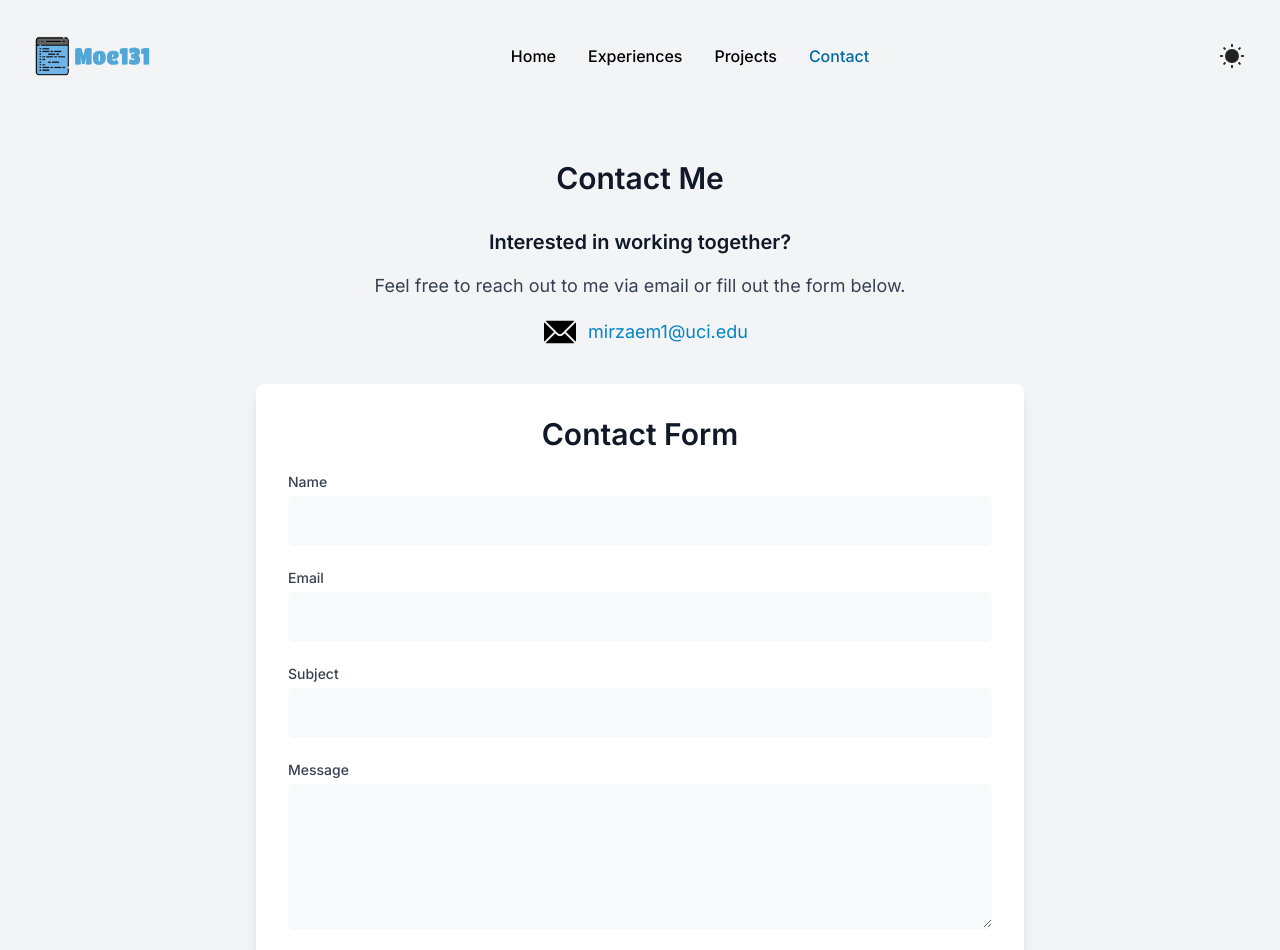
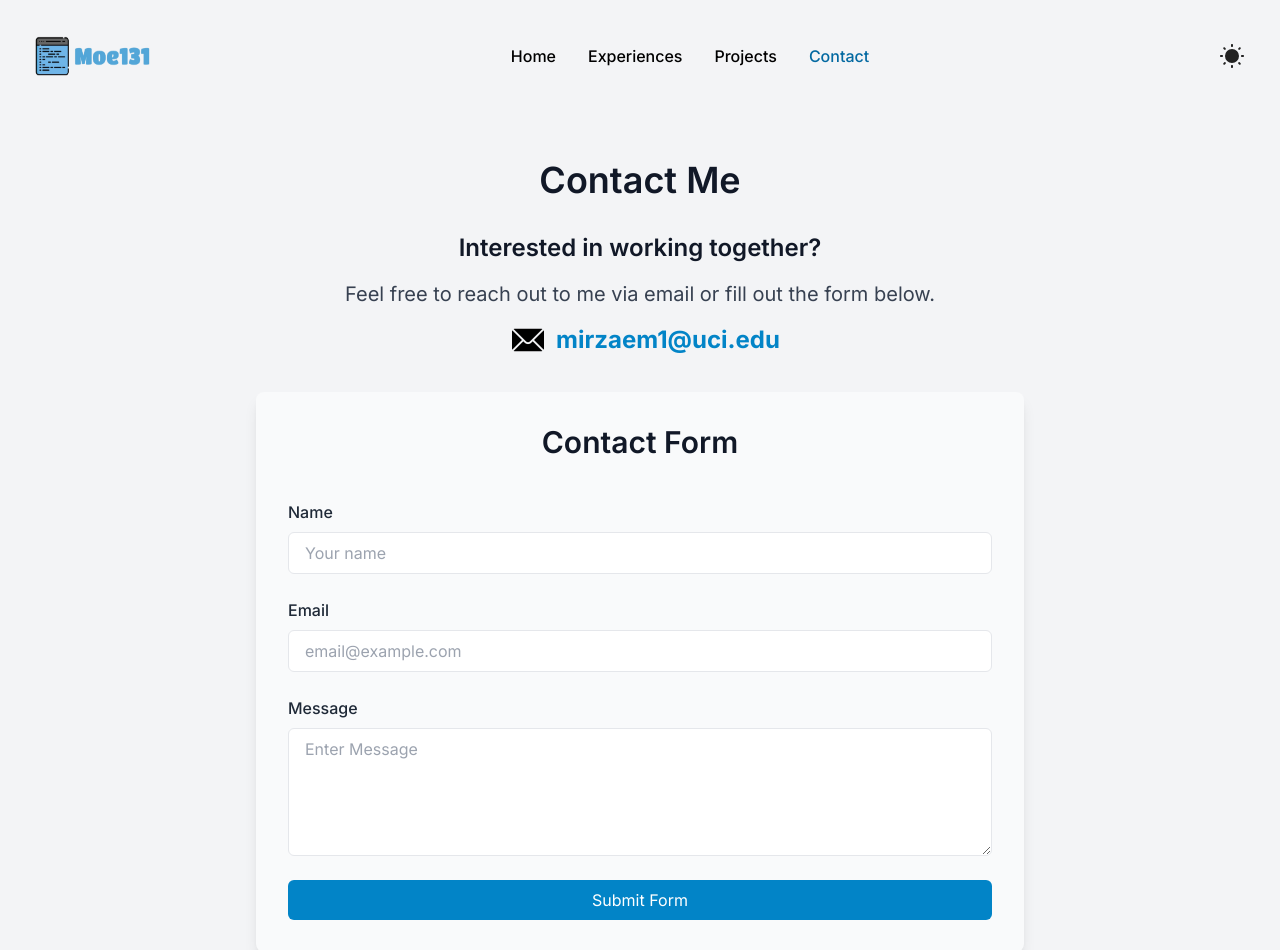
Before and after one commit to Moe131/moe131.github.io, a Next.js app: page /contact in a window 1280 px wide. Shown: the top 950 px of the page. Built offline with nearby package versions, Linux system fonts and the light colour scheme.

Commit message:
Contact form functionality fixed

```diff
--- a/src/app/contact/page.tsx
+++ b/src/app/contact/page.tsx
@@ -7,19 +7,19 @@ import ContactForm from '@/components/ContactForm/ContactForm';
 export default function Contact() {
 
     return (
-        <section className="min-h-screen bg-gray-100 dark:bg-gray-900 py-12 px-4">
-            <h1 className="text-3xl font-semibold text-gray-900 dark:text-white text-center mb-8">Contact Me</h1>
+        <section className=" min-h-screen bg-gray-100 dark:bg-gray-900 py-12 px-4">
+            <h1 className="text-3xl font-semibold text-gray-900 dark:text-white text-center mb-8 lg:text-4xl">Contact Me</h1>
             <div className="max-w-screen-md mx-auto text-center mb-5">
-                    <h2 className="text-xl font-semibold text-gray-900 dark:text-white mb-4">
+                    <h2 className="text-xl font-semibold text-gray-900 dark:text-white mb-4 lg:text-2xl">
                         Interested in working together?
                     </h2>
-                    <p className="text-lg text-gray-700 dark:text-gray-300 mb-4">
+                    <p className="text-lg text-gray-700 dark:text-gray-300 mb-4 lg:text-xl">
                         Feel free to reach out to me via email or fill out the form below.
                     </p>
                     <div className="flex justify-center items-center space-x-3">
                         <Image src={DarkMailIcon} alt="Email Icon" className="hidden w-8 h-8 text-gray-900 dark:text-white dark:block" />
                         <Image src={LightMailIcon} alt="Email Icon" className=" w-8 h-8 text-gray-900 dark:text-white dark:hidden" />
-                        <a href="mailto:mirzaem1@uci.edu" className="text-lg text-sky-600 dark:text-cyan-400">
+                        <a href="mailto:mirzaem1@uci.edu" className="text-xl font-bold text-sky-600 dark:text-cyan-400 lg:text-2xl">
                                 mirzaem1@uci.edu
                         </a>
                     </div>
--- a/src/components/ContactForm/ContactForm.tsx
+++ b/src/components/ContactForm/ContactForm.tsx
@@ -1,94 +1,109 @@
-"use client"
-
-import { useState } from 'react';
-import Image from 'next/image';
-
+"use client";
+import { useState } from "react";
 
 export default function ContactForm() {
-    const [formData, setFormData] = useState({
-        name: '',
-        email: '',
-        subject: '',
-        message: ''
+  const [isSubmitted, setIsSubmitted] = useState(false);
+  const [isLoading, setIsLoading] = useState(false);
+
+  async function handleSubmit(e: any) {
+    e.preventDefault();
+    setIsLoading(true); // Start loading when the form is submitted
+
+    const response = await fetch("https://api.web3forms.com/submit", {
+      method: "POST",
+      headers: {
+        "Content-Type": "application/json",
+        Accept: "application/json",
+      },
+      body: JSON.stringify({
+        access_key: "9ef7d100-5242-4cd7-a746-fcefb543cd80",
+        subject : `${e.target.name.value} sent a message from Moe131.github.io`,
+        from_name : "Moe131.github.io",
+        name: e.target.name.value,
+        email: e.target.email.value,
+        message: e.target.message.value,
+      }),
     });
+    const result = await response.json();
+    setIsLoading(false); // Stop loading after the response is received
 
-
-    const handleChange = (e: React.ChangeEvent<HTMLInputElement | HTMLTextAreaElement>) => {
-        setFormData({ ...formData, [e.target.name]: e.target.value });
-    };
-
-    const handleSubmit = (e: React.FormEvent) => {
-        e.preventDefault();
-        // Here you would typically handle form submission, such as sending the data to a server
-        console.log(formData);
-        alert('Form submitted successfully!');
-    };
+    if (result.success) {
+      setIsSubmitted(true); // Set state to true when form submission is successful
+      e.target.reset(); // Reset the form fields after submission
+    }
+  }
 
   return (
-            <div className="max-w-screen-md mx-auto bg-white dark:bg-gray-800 rounded-lg shadow-lg p-8 my-9 ">
-
+    <div className="m-auto bg-gray-50 dark:bg-gray-800 rounded-lg shadow-lg p-8 my-9 max-w-3xl">
         <h2 className="text-3xl font-semibold text-gray-900 dark:text-white mb-5 text-center"> Contact Form </h2>
-
-                <form onSubmit={handleSubmit} className="space-y-6">
-                    <div>
-                        <label htmlFor="name" className="block text-sm font-medium text-gray-700 dark:text-gray-300">Name</label>
+      <form
+        onSubmit={handleSubmit}
+        className=" flex flex-col space-y-6 w-full mt-10"
+      >
+        <div className="flex flex-col">
+          <label
+            htmlFor="name"
+            className="mb-2 font-medium text-gray-800 dark:text-gray-300"
+          >
+            Name
+          </label>
           <input
             type="text"
-                            id="name"
             name="name"
-                            value={formData.name}
-                            onChange={handleChange}
             required
-                            className="mt-1 block w-full p-3 bg-gray-50	text-black border-gray-300 rounded-md shadow-sm dark:bg-gray-700 dark:border-gray-600 dark:text-gray-300 focus:ring-sky-600 focus:border-sky-600"
+            placeholder="Your name"
+            className="px-4 py-2 border rounded-md focus:outline-none focus:ring-2 focus:ring-blue-500 dark:bg-gray-800 dark:text-white"
           />
         </div>
 
-                    <div>
-                        <label htmlFor="email" className="block text-sm font-medium text-gray-700 dark:text-gray-300">Email</label>
+        <div className="flex flex-col">
+          <label
+            htmlFor="email"
+            className="mb-2 font-medium text-gray-800 dark:text-gray-300"
+          >
+            Email
+          </label>
           <input
             type="email"
-                            id="email"
             name="email"
-                            value={formData.email}
-                            onChange={handleChange}
             required
-                            className="mt-1 block w-full p-3 bg-gray-50	text-black border-gray-300 rounded-md shadow-sm dark:bg-gray-700 dark:border-gray-600 dark:text-gray-300 focus:ring-sky-600 focus:border-sky-600"
+            placeholder="email@example.com"
+            className="px-4 py-2 border rounded-md focus:outline-none focus:ring-2 focus:ring-blue-500 dark:bg-gray-800 dark:text-white"
           />
         </div>
 
-                    <div>
-                        <label htmlFor="subject" className="block text-sm font-medium text-gray-700 dark:text-gray-300">Subject</label>
-                        <input
-                            type="text"
-                            id="subject"
-                            name="subject"
-                            value={formData.subject}
-                            onChange={handleChange}
+        <div className="flex flex-col">
+          <label
+            htmlFor="message"
+            className="mb-2 font-medium text-gray-800 dark:text-gray-300"
+          >
+            Message
+          </label>
+          <textarea
+            name="message"
             required
-                            className="mt-1 block w-full p-3 bg-gray-50	text-black border-gray-300 rounded-md shadow-sm dark:bg-gray-700 dark:border-gray-600 dark:text-gray-300 focus:ring-sky-600 focus:border-sky-600"
-                        />
-                    </div>
-
-                    <div>
-                        <label htmlFor="message" className="block text-sm font-medium text-gray-700 dark:text-gray-300">Message</label>
-                        <textarea
-                            id="message"
-                            name="message"
-                            rows={5}
-                            value={formData.message}
-                            onChange={handleChange}
-                            required
-                            className="mt-1 block w-full p-3 bg-gray-50	text-black border-gray-300 rounded-md shadow-sm dark:bg-gray-700 dark:border-gray-600 dark:text-gray-300 focus:ring-sky-600 focus:border-sky-600"
+            placeholder="Enter Message"
+            className="px-4 py-2 border rounded-md focus:outline-none focus:ring-2 focus:ring-blue-500 dark:bg-gray-800 dark:text-white h-32"
           ></textarea>
         </div>
 
         <button
           type="submit"
-                        className="w-full py-3 px-6 bg-sky-600 text-white rounded-lg shadow-md hover:bg-sky-700 dark:bg-cyan-600 dark:hover:bg-cyan-500 focus:outline-none focus:ring-2 focus:ring-offset-2 focus:ring-sky-600"
+          disabled={isLoading} // Disable the button when loading
+          className={`px-6 py-2 text-white bg-sky-600 dark:bg-cyan-600 rounded-md focus:outline-none focus:ring-2 focus:ring-blue-500 ${
+            isLoading ? "opacity-50 cursor-not-allowed" : "hover:bg-sky-700 dark:hover:bg-sky-700 "
+          }`}
         >
-                        Send Message
+          {isLoading ? "Submitting..." : "Submit Form"}
         </button>
       </form>
+
+      {/* Success message */}
+      {isSubmitted && (
+        <div className="mt-6 text-center text-green-600 dark:text-green-400">
+          Thank you! Your message has been successfully sent. We'll get back to you shortly.
+        </div>
+      )}
     </div>
   );
 }
--- a/src/components/Hero/page.tsx
+++ b/src/components/Hero/page.tsx
@@ -51,7 +51,7 @@ export default function Hero() {
 
                 </p>
                 <a href="https://drive.google.com/file/d/1ZEqZUEt-spYrgeRoxzZwIRQfZPrzCNeP/view?usp=sharing" target="_blank">
-                    <button className="mt-4 md:mt-6 px-6 py-2 bg-sky-600 text-white font-semibold rounded-lg hover:bg-blue-800 dark:bg-cyan-600 dark:hover:bg-sky-700">
+                    <button className="mt-4 md:mt-6 px-6 py-2 bg-sky-600 text-white font-semibold rounded-lg hover:bg-sky-700 dark:bg-cyan-600 dark:hover:bg-sky-700">
                     Download Resume
                     </button>
                 </a>
```
Lines whose indentation alone changed are shown as unchanged.
